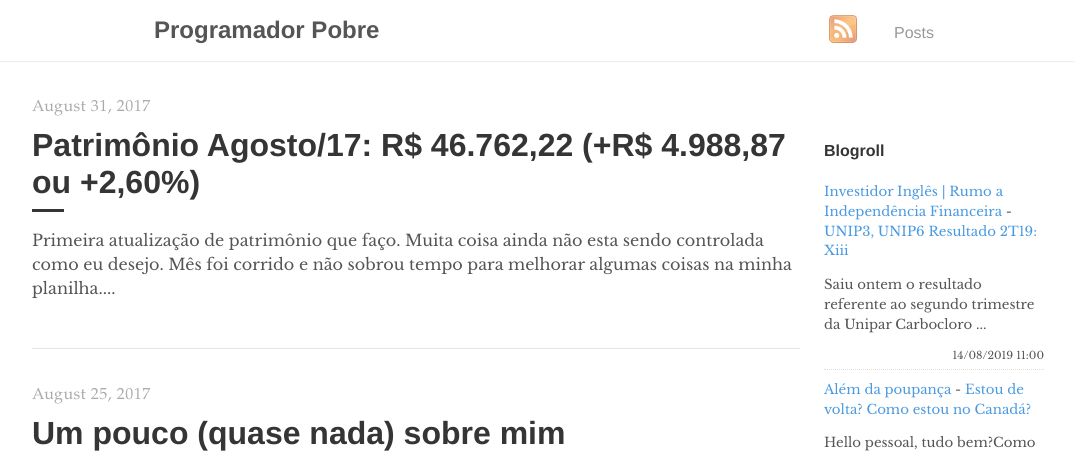
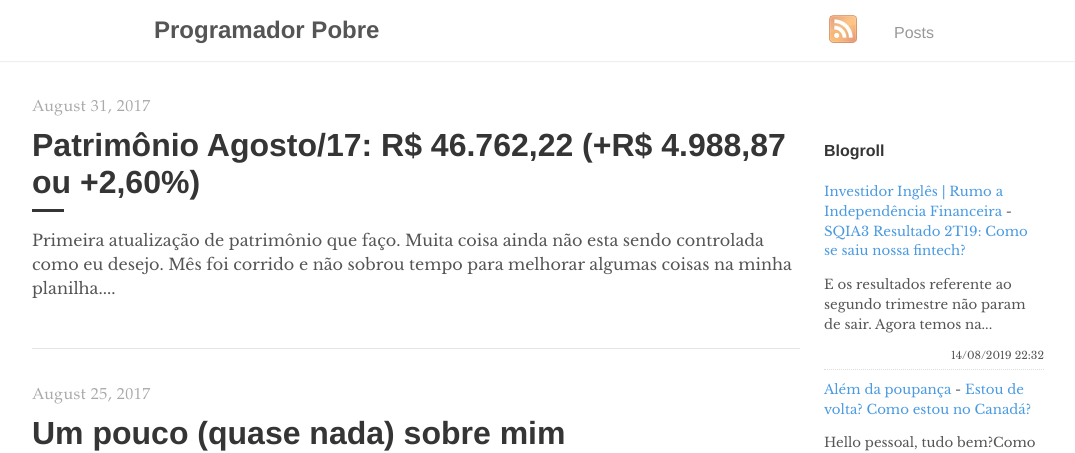
Before and after one commit to programadorpobre/programadorpobre.github.io, a Jekyll site: the page built from index.html, in a window 1280 px wide. Shown: the top 453 px of the page, without its empty margins (96-1171 px from the left). Built offline with Jekyll 4.4.1, drawn with Linux system fonts in a browser that asks for light colours; the list of posts is cut into pages by our own code; comment, search, counter and statistics services are not loaded.

Commit message:
[ci skip] travis #740

```diff
--- a/_includes/feed-entries.html
+++ b/_includes/feed-entries.html
@@ -1,7 +1,7 @@
 <div class="feed-entry">
-    <a class="feed-entry-site-name" href="https://www.investidoringles.com/">Investidor Inglês | Rumo a Independência Financeira</a> - <a class="feed-entry-title" href="https://www.investidoringles.com/2019/08/unip3-unip6-resultado-2t19.html">UNIP3, UNIP6 Resultado 2T19: Xiii</a>
-    <p class="feed-entry-summary">Saiu ontem o resultado referente ao segundo trimestre da&nbsp;Unipar Carbocloro ...</p>
-    <time datetime="2019-08-14T11:00:00.003-03:00">14/08/2019 11:00</time>
+    <a class="feed-entry-site-name" href="https://www.investidoringles.com/">Investidor Inglês | Rumo a Independência Financeira</a> - <a class="feed-entry-title" href="https://www.investidoringles.com/2019/08/sqia3-resultado-2t19.html">SQIA3 Resultado 2T19: Como se saiu nossa fintech?</a>
+    <p class="feed-entry-summary">E os resultados referente ao segundo trimestre não param de sair. Agora temos na...</p>
+    <time datetime="2019-08-14T22:32:00.000-03:00">14/08/2019 22:32</time>
 </div>
 <div class="feed-entry">
     <a class="feed-entry-site-name" href="https://alemdapoupanca.blogspot.com/">Além da poupança</a> - <a class="feed-entry-title" href="https://alemdapoupanca.blogspot.com/2019/08/estou-de-volta-como-estou-no-canada.html">Estou de volta? Como estou no Canadá?</a>
```
